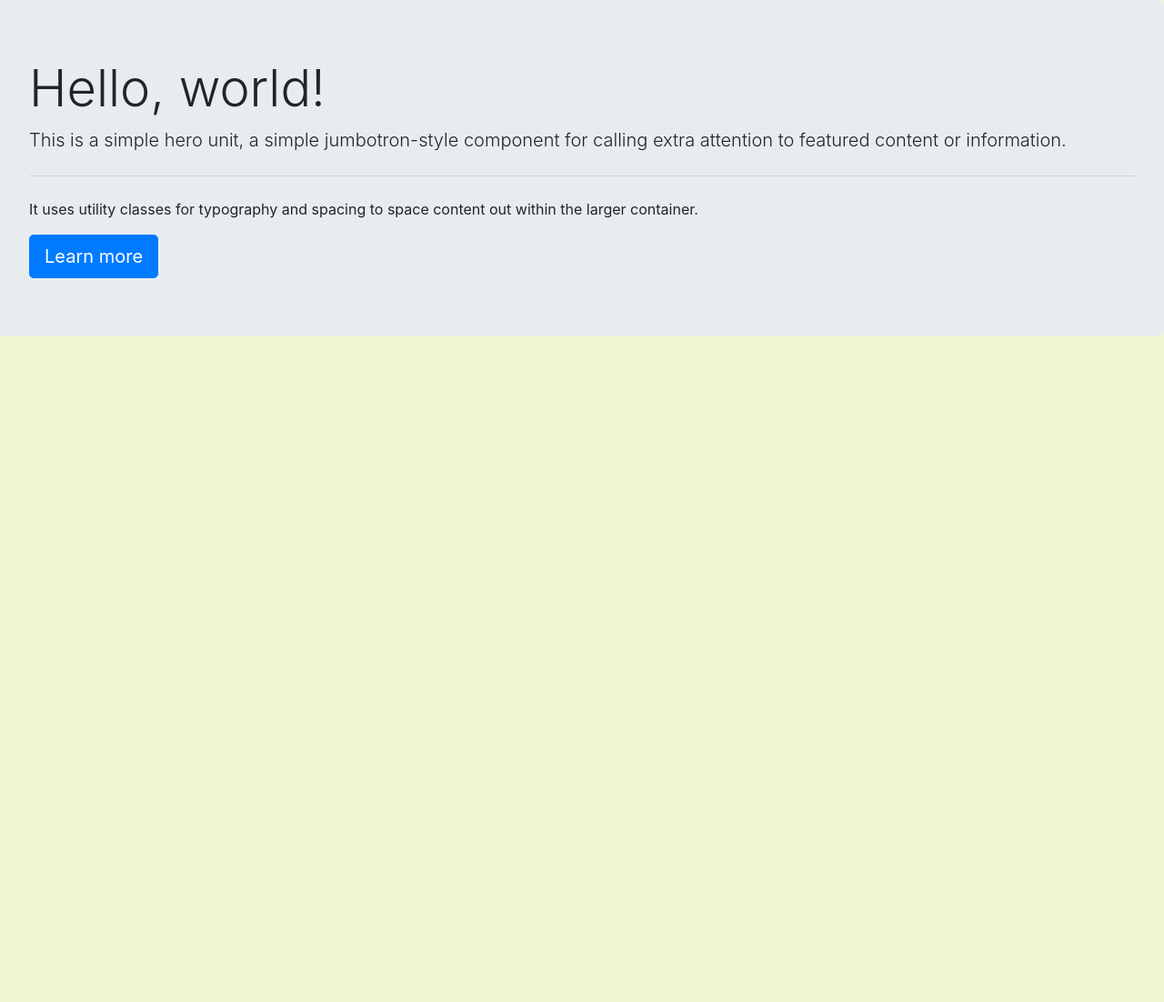
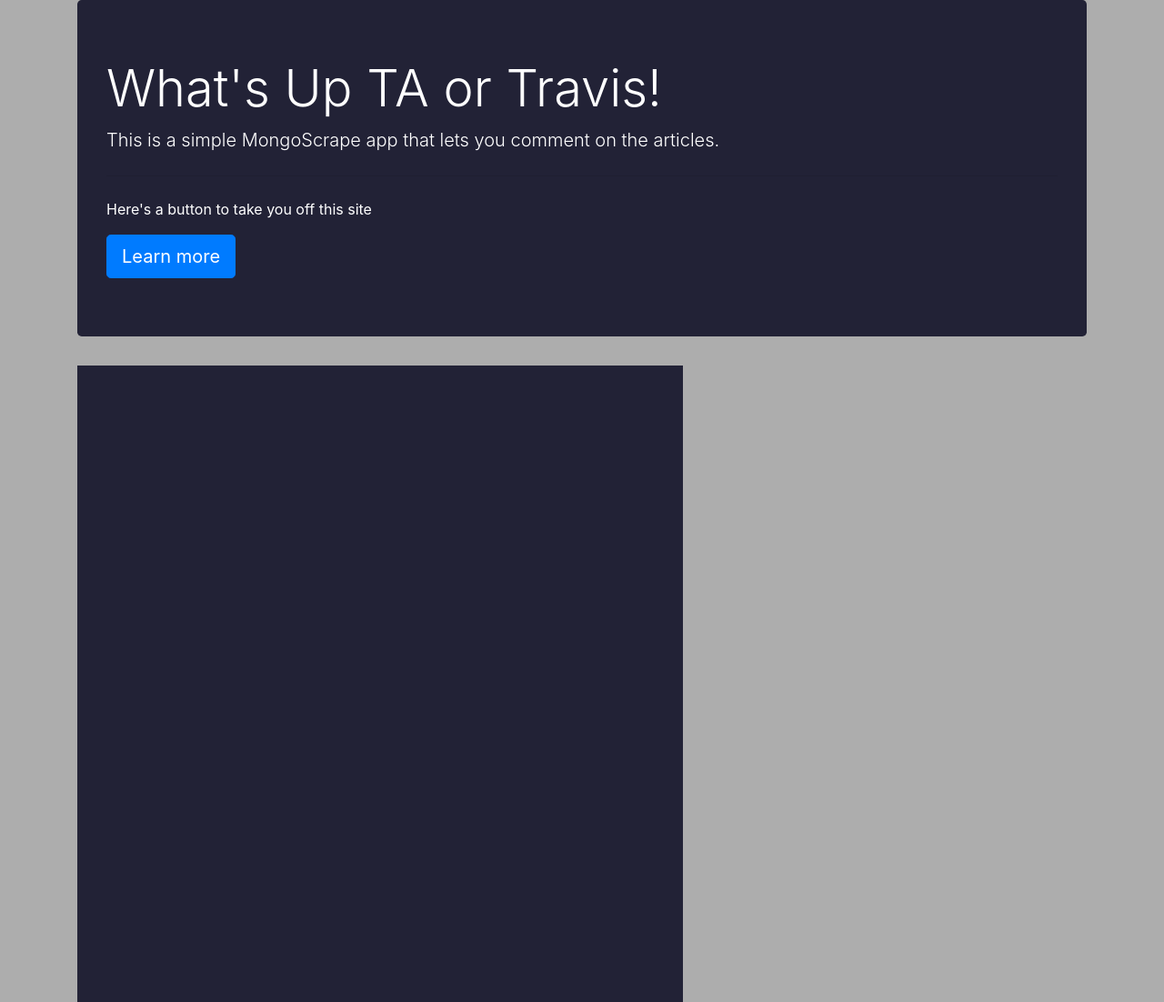
Before and after one commit to Etchmon/MongoScrape, a website: page public/index.html in a window 1280 px wide. Shown: the whole page at 91% size. Before the commit the page ends 800 px from the top, so only its background shows below. Drawn offline with nearby package versions, Linux system fonts and the light colour scheme; no server answers.

Commit message:
time to deploy

```diff
--- a/public/app.js
+++ b/public/app.js
@@ -93,7 +93,7 @@ $(document).on("click", "#deletecomment", function () {
             $(".comments").empty();
         });
 
-    // Also, remove the values entered in the input and textarea for note entry
+
     $("#titleinput").val("");
     $("#bodyinput").val("");
 });
--- a/public/index.html
+++ b/public/index.html
@@ -13,7 +13,7 @@
     <title>MongoScrape</title>
     <style>
         body {
-            background-color: #F2F6D0
+            background-color: rgb(173, 173, 173);
         }
 
         #wrapper {
@@ -23,14 +23,16 @@
             padding-top: 5%;
         }
 
-        #articles {
+        .articles {
+            background-color: rgb(34, 34, 54);
+            color: white;
             display: inline-block;
             overflow: auto;
             width: 60%;
             height: 700px;
         }
 
-        #notes {
+        .comments {
             float: right;
             width: 30%;
         }
@@ -51,18 +53,22 @@
             height: 200px;
             font-size: 18px;
         }
+
+        .jumbotron {
+            background-color: rgb(34, 34, 54);
+            color:white;
+        }
     </style>
 </head>
 
-<body>
+<body class="container">
     <div class="jumbotron">
-        <h1 class="display-4">Hello, world!</h1>
-        <p class="lead">This is a simple hero unit, a simple jumbotron-style component for calling extra attention to featured content or
-            information.
+        <h1 class="display-4">What's Up TA or Travis!</h1>
+        <p class="lead">This is a simple MongoScrape app that lets you comment on the articles.
         </p>
         <hr class="my-4">
-        <p>It uses utility classes for typography and spacing to space content out within the larger container.</p>
-        <a class="btn btn-primary btn-lg" href="#" role="button">Learn more</a>
+        <p>Here's a button to take you off this site</p>
+        <a class="btn btn-primary btn-lg" href="google.com" role="button">Learn more</a>
     </div>
     <div class="articles">
 
```
Also changed, not shown: server.js (+6 -17 lines).
